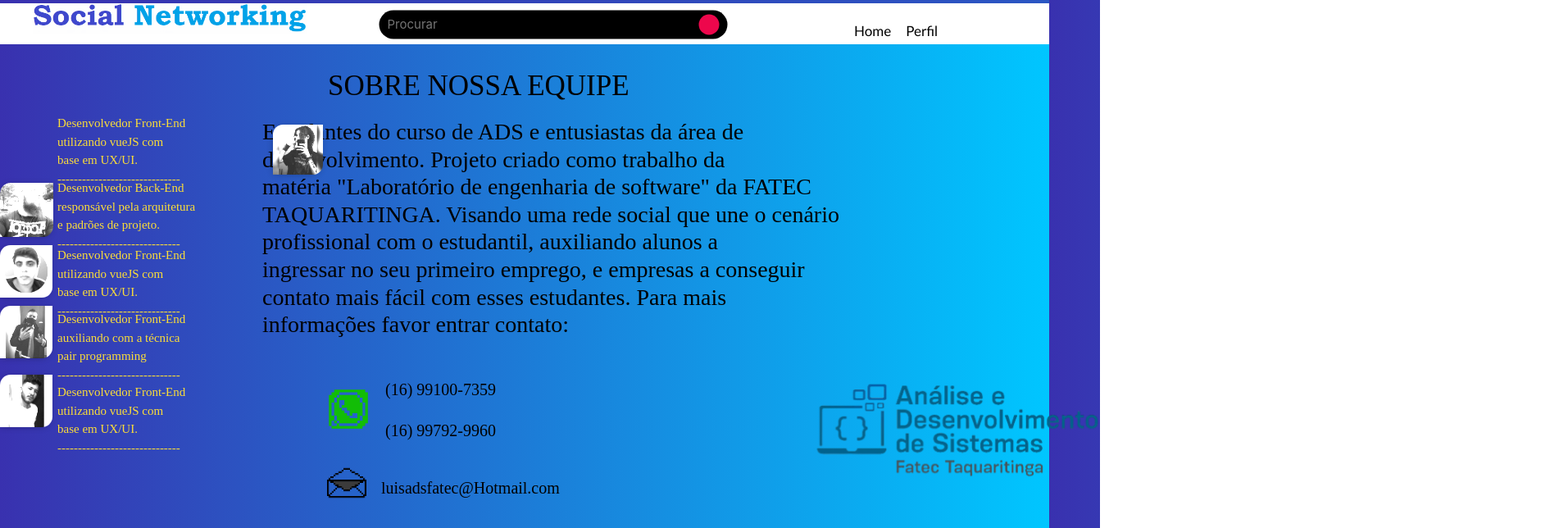
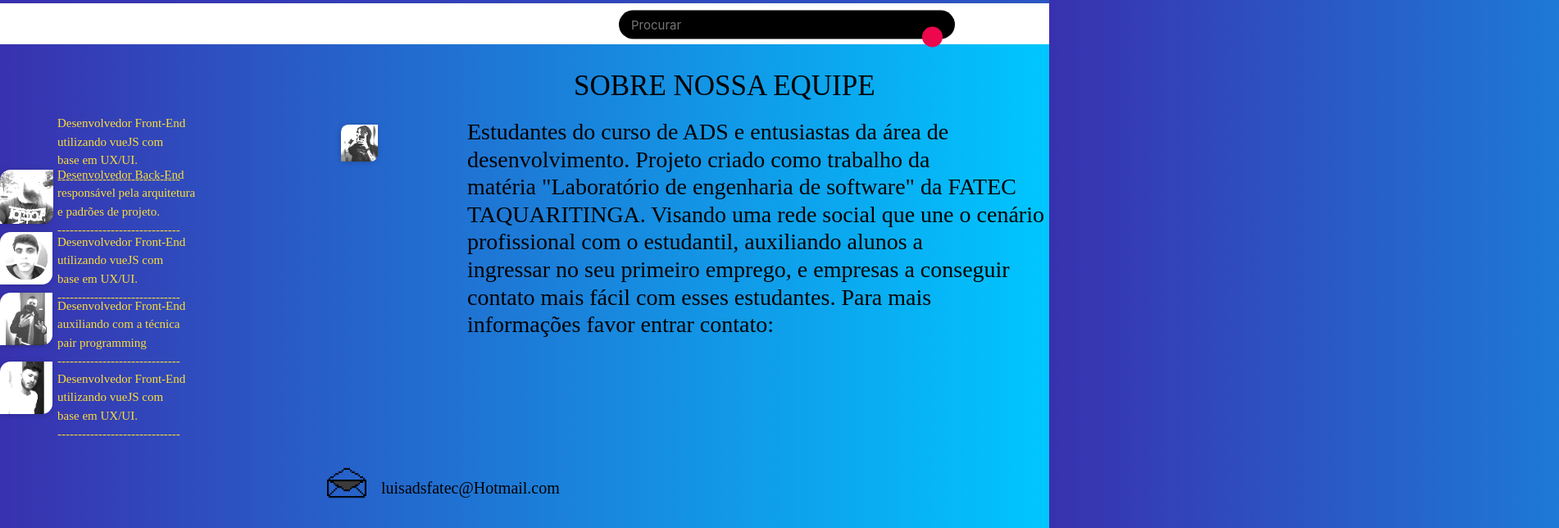
Before and after one commit to LuisLessi/Social-Networking-2.0-NuxtJs-, a Nuxt app in the folder projetoEng/: page /sobre in a window 1280 px wide. Shown: the top 644 px of the page at 82% size, 1902 px wide, since content can reach past the window. Built offline with nearby package versions, Linux system fonts and the light colour scheme; what vue-the-mask would draw is missing.

Commit message:
Ajustando a tela 'sobre' na tela de desktop

```diff
--- a/projetoEng/pages/sobre.vue
+++ b/projetoEng/pages/sobre.vue
@@ -112,7 +112,7 @@ body {
 
 .title {
     position: absolute;
-    margin-left: 400px;
+    margin-left: 700px;
     margin-top: 80px;
     color: #000000;
     font-family: 'Press Start 2P', cursive;
@@ -121,7 +121,7 @@ body {
 
 .text {
     position: absolute;
-    margin-left: 320px;
+    margin-left: 570px;
     margin-top: 140px;
     color: #000000;
     font-family: 'Cinzel', serif;
@@ -132,13 +132,13 @@ body {
     padding-left: 395px;
     max-height: 470px;
     padding-top: 410px;
-    margin-top: 55px;
+    margin-top: 255px;
 }
 
 .fatec {
     position: absolute;
-    padding-left: 990px;
-    margin-top: 460px;
+    padding-left: 1550px;
+    margin-top: 760px;
     height: 120px;
 }
 
@@ -157,6 +157,7 @@ body {
     font-family: 'Fredoka One', cursive;
     font-size: 15px;
     color: #FCDE38;
+
 }
 
 .grupo {
@@ -195,7 +196,7 @@ body {
 .numZap {
     position: absolute;
     max-height: 55px;
-    padding-top: 485px;
+    padding-top: 685px;
     padding-left: 470px;
     position: absolute;
 
@@ -206,7 +207,7 @@ body {
 .numZap2 {
     position: absolute;
     max-height: 55px;
-    padding-top: 435px;
+    padding-top: 635px;
     padding-left: 470px;
     position: absolute;
 
@@ -322,7 +323,7 @@ body {
     cursor: pointer;
 }
 .options{
-  padding-left: 600px;
+  padding-left: 1140px;
 }
 .search {
     transform: translate(-35%);
@@ -373,20 +374,19 @@ body {
 .logo{
   position: absolute;
   max-height: 37px;
-  margin-top: -517px;
+  margin-top: -600px;
   max-width: 380px;
   margin-left: 40px;
 
 }
 .logout {
-    margin-left: 790px;
     position: absolute;
     border-radius: 90px;
     padding-right: 10px;
     padding-left: 10px;
     margin-top: 13px;
     background-color: #eb1616;
-    margin-left: 1230px;
+    margin-left: 1780px;
 
 }
 
@@ -399,7 +399,7 @@ body {
     padding-top: -35px;
     margin-top: 13px;
     position: absolute;
-    margin-left: 1148px;
+    margin-left: 1690px;
     padding-left: 13px;
 
 
@@ -431,8 +431,8 @@ body {
     display: absolute;
     justify-content: center;
     align-items: flex-end;
-    width: 48%;
-    height: 58%;
+    width: 35%;
+    height: 62%;
     padding-top: 20px;
 }
 
@@ -480,12 +480,12 @@ body {
 .search-box {
 	position: absolute;
 	top: 30px;
-	left: 675px;
+	left: 960px;
 	transform: translate(-50%, -50%);
 	background-color: black;
 	height: 35px;
 	border-radius: 40px;
-	padding: 10px;
+	padding: 15px;
 }
 
 .search-box:hover>.search-txt {
@@ -507,7 +507,7 @@ body {
 	float: right;
 	width: 25px;
 	height: 25px;
-	margin-top: -5px;
+	margin-top: -11px;
 	border-radius: 50%;
 	background: #ed074c;
 	display: flex;
@@ -528,7 +528,7 @@ body {
 	transition: 0.3s;
 	line-height: 27px;
 	width: 380px;
-	margin-top: -7px;
+	margin-top: -11px;
 
 }
 
```
